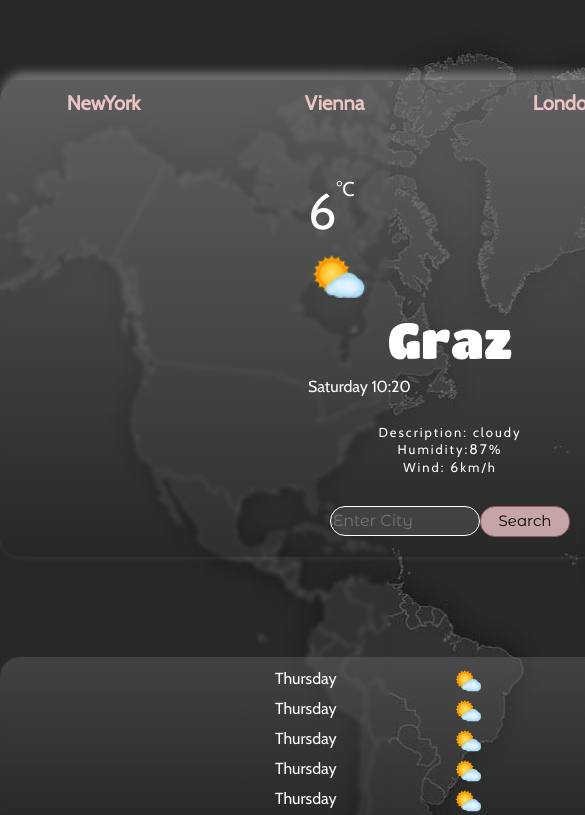
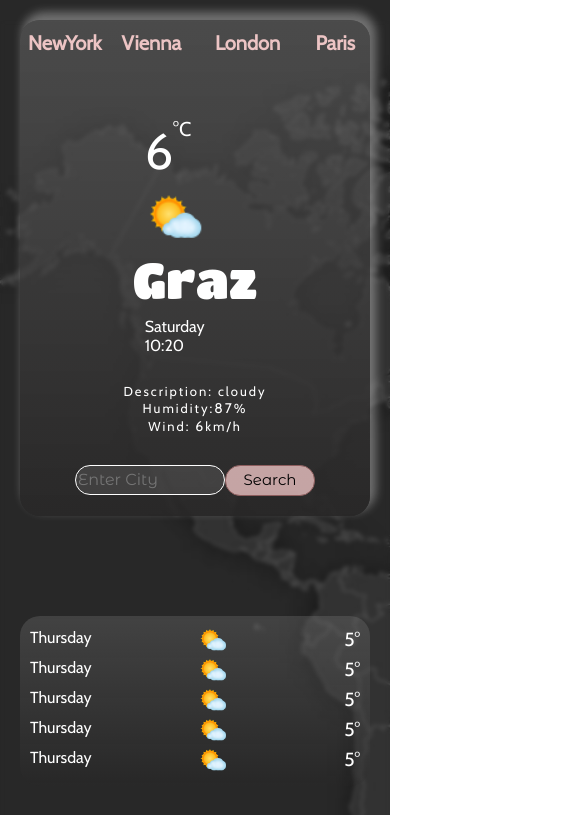
Before and after one commit to BernadetteCh/weather-react-app, a React (Create React App) app: page / in a window 390 px wide. Shown: the top 815 px of the page, 585 px wide, since content can reach past the window. Built offline with nearby package versions, Linux system fonts and the light colour scheme.

Commit message:
added media query to component to make page responsive , deleted note

```diff
--- a/src/App.css
+++ b/src/App.css
@@ -23,17 +23,23 @@ body {
   height: auto;
   border-radius: 20px;
   /*background: linear-gradient(rgb(128, 128, 128, 0.7), rgb(41, 40, 40, 0.6));*/
-    background: linear-gradient(rgb(128, 128, 128, 0.6), rgb(41, 40, 40, 0.2));
+  background: linear-gradient(rgb(128, 128, 128, 0.6), rgb(41, 40, 40, 0.2));
   box-shadow: 4px -6px 10px 2px rgba(221, 221, 221, 0.4);
 }
 
-/* .container {
-    margin: 80px auto;
-    width: 900px;
-  }*/
 .App {
   margin: 80px auto;
   width: 900px;
+}
+
+@media (max-width: 600px) {
+  .App {
+    width: 350px;
+    margin-top: 20px;
+  }
+  .container_hero {
+    background: linear-gradient(rgb(128, 128, 128, 0.4), rgb(41, 40, 40, 0.9));
+  }
 }
 
 /*
```
